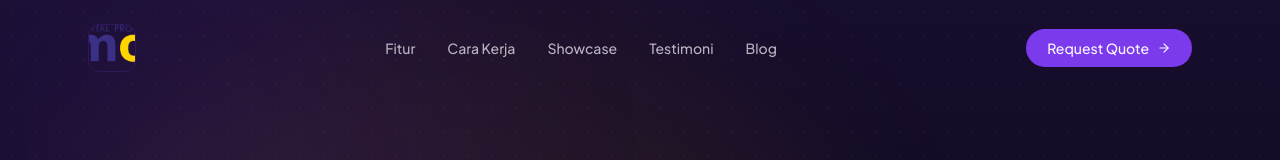
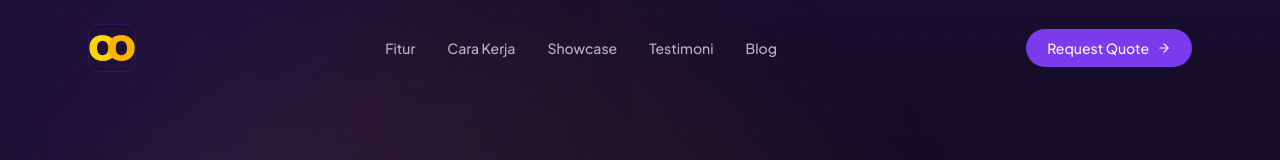
Before and after one commit to Febdk/Emoon-Web-V2.0, a Next.js app: page / in a window 1280 px wide. Shown: the top 160 px of the page. Built offline with nearby package versions, Linux system fonts and the light colour scheme; a web font is replaced by a local one.

Commit message:
uodate logo icone

```diff
--- a/components/layout/Navbar.tsx
+++ b/components/layout/Navbar.tsx
@@ -60,7 +60,7 @@ export default function Navbar() {
         {/* Logo */}
         <Link href="/" className="flex items-center gap-2 relative z-50 group">
           <Image
-            src="/e-moon-logo.png"
+            src="/icone-emoon.png"
             alt="emoon logo"
             width={120}
             height={120}
```
